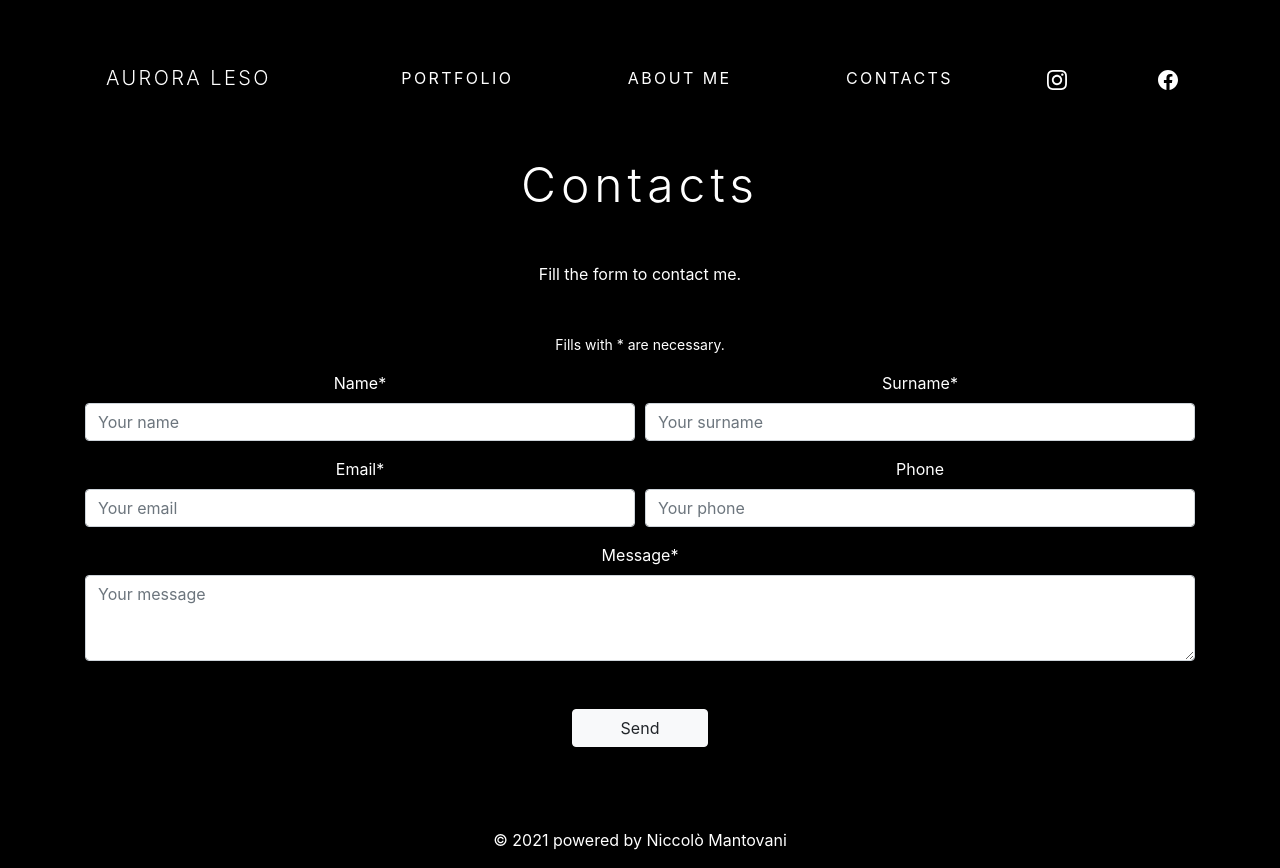
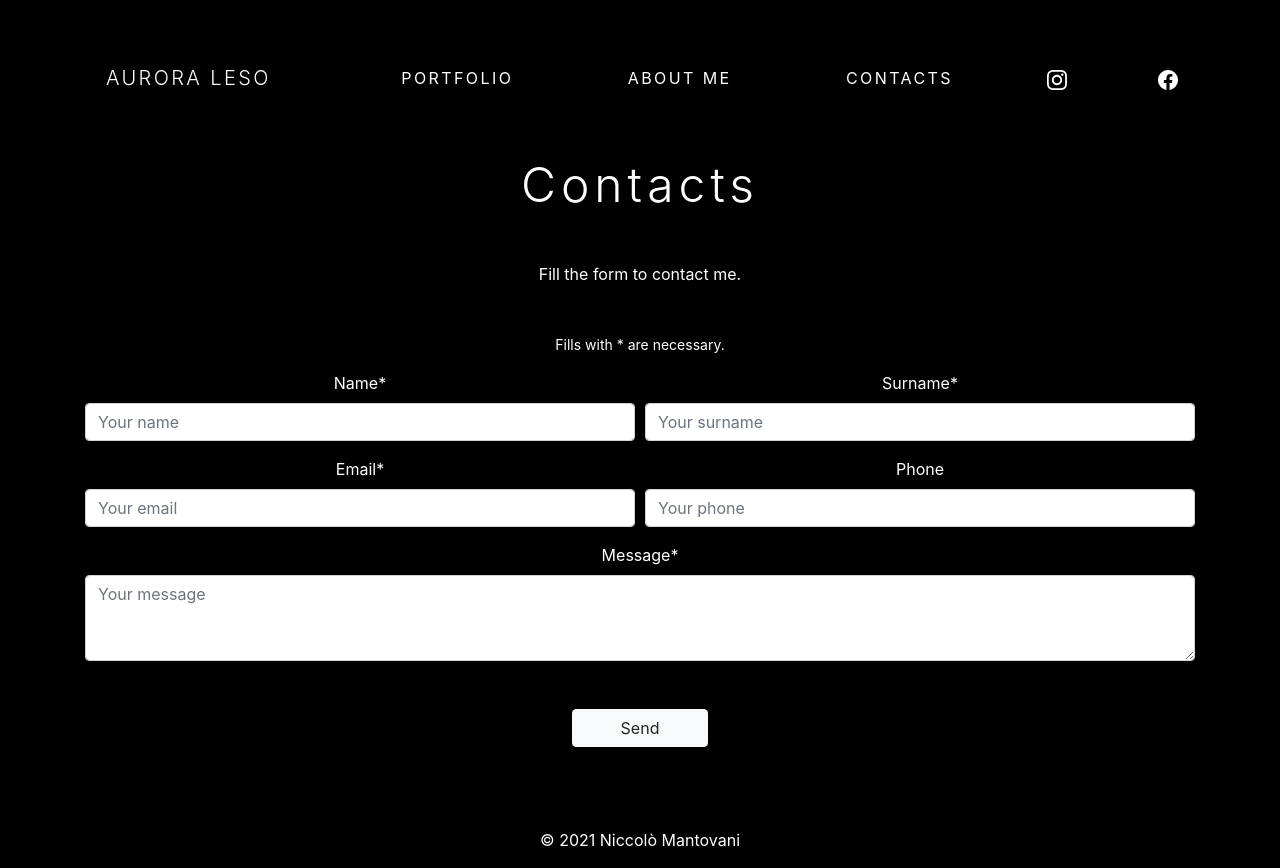
Before and after one commit to nicomanto/Photo-site, a Next.js app: page /contacts in a window 1280 px wide. Built offline with nearby package versions, Linux system fonts and the light colour scheme.

Commit message:
Fix test size about me

```diff
--- a/components/Layout.tsx
+++ b/components/Layout.tsx
@@ -70,7 +70,7 @@ const Layout = ({
       <hr />
       <p>
         {" "}
-        &copy; 2021 powered by
+        &copy; 2021
         {" "}
         <a
           lang="it"
--- a/styles/globals.css
+++ b/styles/globals.css
@@ -153,8 +153,8 @@
 
 
 .biography{
-  padding-left: 20%;
-  padding-right:20%;
+  padding-left: 10%;
+  padding-right:10%;
 }
 
 
```
